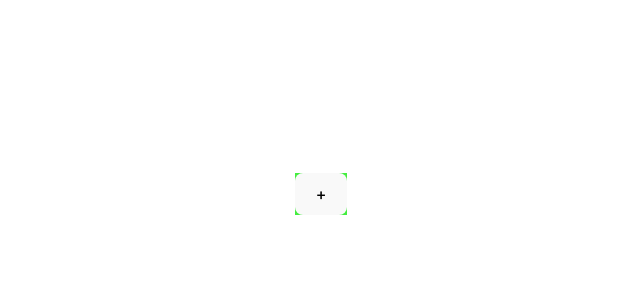
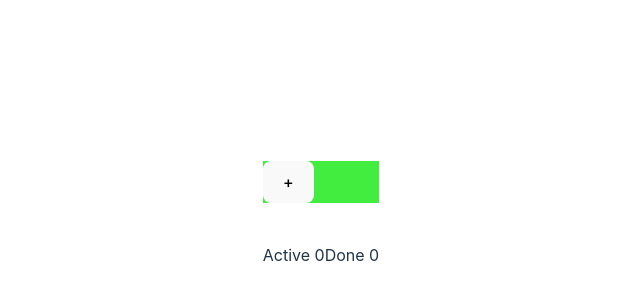
Before and after one commit to MenaVillalobos/mt3test, a React (Vite) app: page / in a window 1280 px wide. Shown: the part 186-486 px from the top of the page, without its empty margins (319-959 px from the left). Built offline with nearby package versions, Linux system fonts and the light colour scheme.

Commit message:
set active and done counter

```diff
--- a/src/components/Card/index.jsx
+++ b/src/components/Card/index.jsx
@@ -1,18 +1,18 @@
 import './index.css'
 
 
-function Card({id, priority, text, status, onDeleteCard}){
+function Card({id, priority, text, status, onUpdateCard}){
 
     return(
         <>
             <div className='card'>
                 <div className='deleteButtonContainer'>
-                    <button onClick={() => onDeleteCard(id)} className='close'>x</button>
+                    <button onClick={() => onUpdateCard(id, 'DELETED')} className='close'>x</button>
                 </div>
                 <div>{priority}</div>
                 <div>{text}</div>
                 <div>{status}</div>
-                <button>Done ✅</button>
+                <button onClick={() => onUpdateCard(id, 'DONE')}>Done ✅</button>
             </div>
         </>
     )
--- a/src/components/CardsContainer/index.css
+++ b/src/components/CardsContainer/index.css
@@ -5,6 +5,7 @@
     display: flex;
     flex-direction: row;
     gap: 8px;
+    flex-wrap: wrap;
 }
 .formContainer{
     padding: 20px;
--- a/src/components/CardsContainer/index.jsx
+++ b/src/components/CardsContainer/index.jsx
@@ -6,6 +6,8 @@ import { uniqueId } from '../../utils';
 function CardsContainer(){
     const [showCardForm, setShowCardForm] = useState(false);
     const [tasks, setTasks] = useState([]);
+    const [activeTasks, setActiveTasks] = useState();
+    const [doneTasks, setDoneTasks] = useState();
 
     const createTaskForm = (event) => {
         event.preventDefault();
@@ -25,16 +27,36 @@ function CardsContainer(){
         console.log(tasks);
     };
 
-    const deleteCard = (id) => {
+    const updateCard = (id, statusToUpdate) => {
         const indexObject = tasks.findIndex((obj) => obj.id === id);
-        tasks[indexObject].status = 'DELETED';
+        tasks[indexObject].status = statusToUpdate;
         setTasks((prevState) => [
             ...prevState
         ]);
     }
 
+    const countActiveAndDoneTasks = () => {
+        const activeTasks = tasks.filter((task) => {
+            return (task.status.toUpperCase() === 'ACTIVE')
+        }).length;
+        const doneTasks = tasks.filter((task) => {
+            return (task.status.toUpperCase() === 'DONE')
+        }).length;
+        return {
+            activeTasks,
+            doneTasks,
+        }
+    }
+    // function countDoneTasks = () => {
+
+    // };
+
     useEffect(() => {
         console.log(tasks);
+        const result = countActiveAndDoneTasks();
+        setActiveTasks(result.activeTasks);
+        setDoneTasks(result.doneTasks);
+
     }, [tasks]);
 
     return(
@@ -49,7 +71,7 @@ function CardsContainer(){
                     priority = {task.priority}
                     text = {task.text}
                     status = {task.status}
-                    onDeleteCard = {deleteCard}
+                    onUpdateCard = {updateCard}
                 ></Card>)
                 })}
             </div>
@@ -70,6 +92,10 @@ function CardsContainer(){
                     </form>
                 </div>)}
             </div>
+            <div className='statsContainer'>
+                <span>Active {activeTasks}</span>
+                <span>Done {doneTasks}</span>
+            </div>
         </>
     );
 }
```
